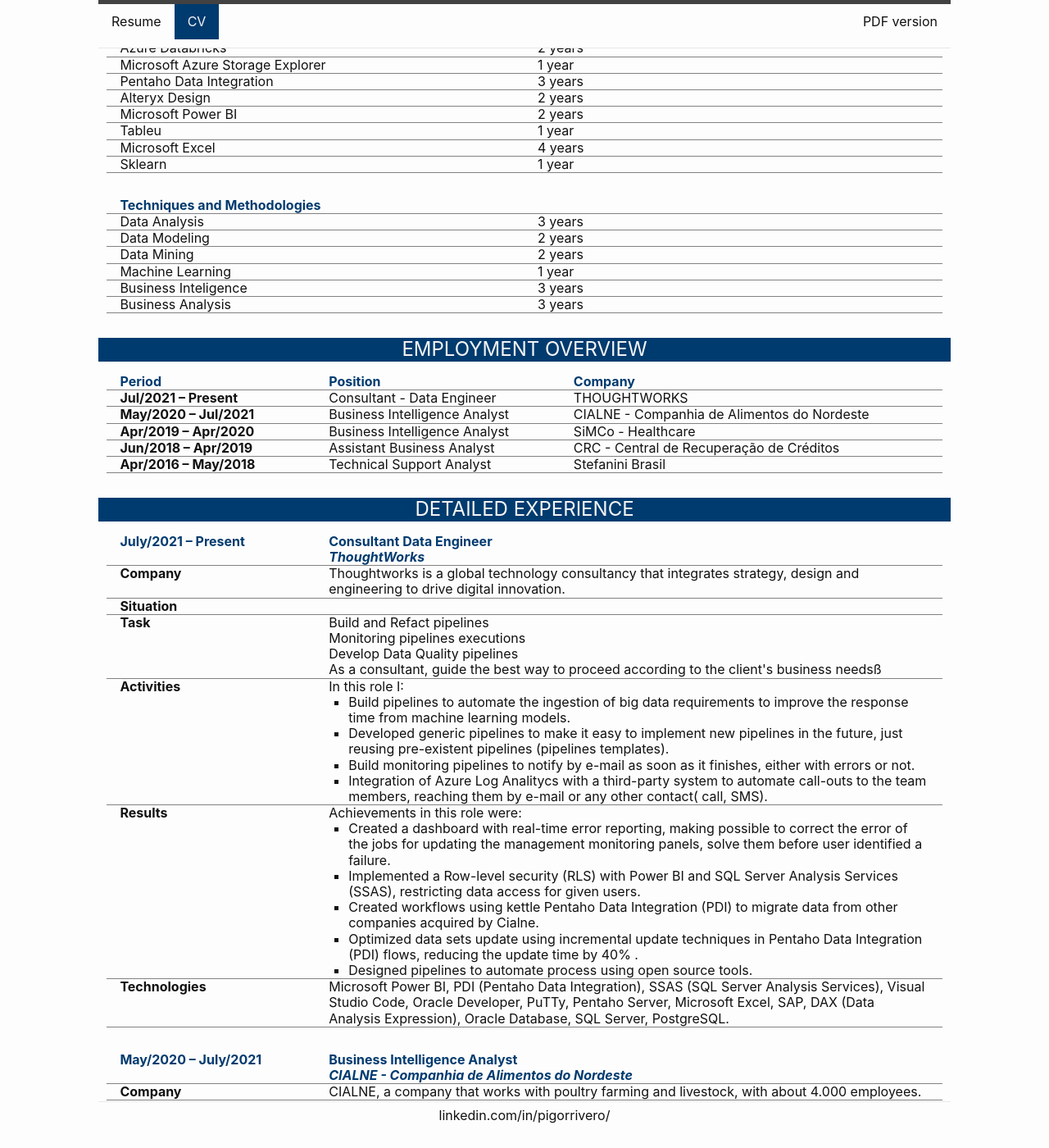
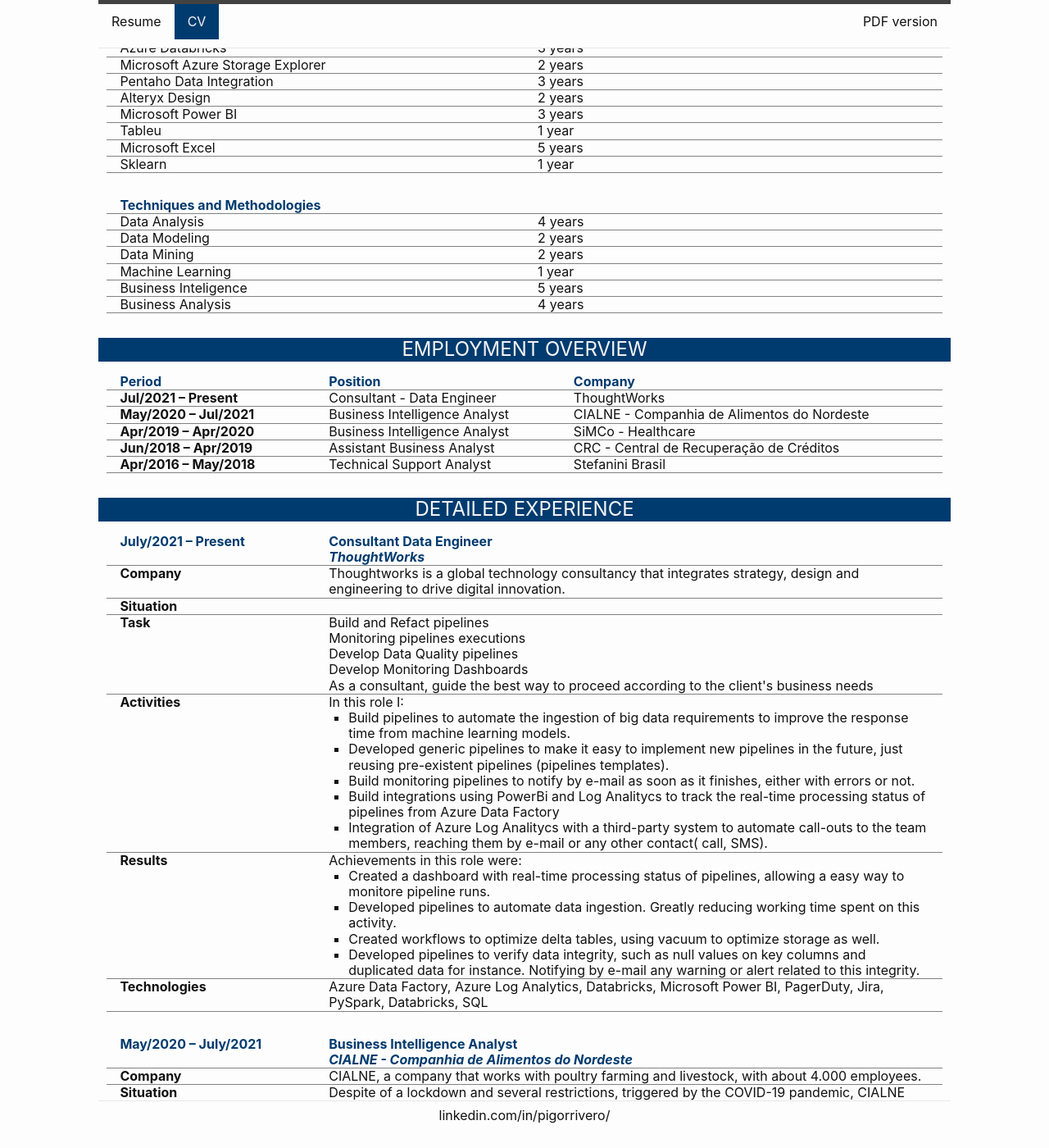
Before and after one commit to IgorRivero/igorrivero.github.io, a Jekyll site: the page built from cv.md, in a window 1280 px wide and 1400 px high, scrolled down 903 px. Shown: the whole window at 82% size. Built offline with Jekyll 4.4.1, drawn with Linux system fonts in a browser that asks for light colours; some of the changed text lies outside the part shown.

Commit message:
updatingCV

```diff
--- a/_data/experience.json
+++ b/_data/experience.json
@@ -2,12 +2,13 @@
     "jobs": [
         {
             "role": "Consultant - Data Engineer",
-            "company": "THOUGHTWORKS",
+            "company": "ThoughtWorks",
             "period": "Jul/2021 – Present",
             "achievements": [
                 "Build pipelines to automate the ingestion of big data requirements to improve the response time from machine learning models.",
                 "Developed generic pipelines to make it easy to implement new pipelines in the future, just reusing pre-existent pipelines (pipelines templates)",
                 "Build monitoring pipelines to notify by e-mail as soon as it finishes, either with errors or not.",
+                "Build integrations using PowerBi and Log Analitycs to the real-time processing status of pipelines from Azure Data Factory",
                 "Integration of Azure Log Analitycs with a third-party system to automate call-outs to the team members, reaching them by e-mail or any other contact( call, SMS)"
 
             ]
@@ -17,7 +18,8 @@
             "company": "CIALNE - Companhia de Alimentos do Nordeste ",
             "period": "May/2020 – Jul/2021",
             "achievements": [
-                "Created a dashboard with real-time error reporting, making possible to correct jobs failures that update the management monitoring panels, solve them before user identified a failure.",                "Implemented a Row-level security (RLS), restricting data access for given users.",
+                "Created a dashboard with real-time error reporting, making possible to correct jobs failures that update the management monitoring panels, solve them before user identified a failure.",
+                "Implemented a Row-level security (RLS), restricting data access for given users.",
                 "Created workflows to migrate data from other companies acquired by Cialne.",
                 "Optimized data sets update using incremental update techniques ,reducing the update time by 40% .",
                 "Designed pipelines to automate process using open source tools.",
--- a/_data/projects.json
+++ b/_data/projects.json
@@ -10,25 +10,26 @@
             "Build and Refact pipelines",
             "Monitoring pipelines executions",
             "Develop Data Quality pipelines ",
-            "As a consultant, guide the best way to proceed according to the client's business needsß "
+            "Develop Monitoring Dashboards",
+            "As a consultant, guide the best way to proceed according to the client's business needs "
         ],
         "activities": [
             "Build pipelines to automate the ingestion of big data requirements to improve the response time from machine learning models.",
             "Developed generic pipelines to make it easy to implement new pipelines in the future, just reusing pre-existent pipelines (pipelines templates).",
             "Build monitoring pipelines to notify by e-mail as soon as it finishes, either with errors or not.",
+            "Build integrations using PowerBi and Log Analitycs to track the real-time processing status of pipelines from Azure Data Factory",
             "Integration of Azure Log Analitycs with a third-party system to automate call-outs to the team members, reaching them by e-mail or any other contact( call, SMS)."
 
 
         ],
         "results": [
 
-            "Created a dashboard with real-time error reporting, making possible to correct the error of the jobs for updating the management monitoring panels, solve them before user identified a failure.",
-            "Implemented a Row-level security (RLS) with Power BI and SQL Server Analysis Services (SSAS), restricting data access for given users.",
-            "Created workflows using kettle Pentaho Data Integration (PDI) to migrate data from other companies acquired by Cialne.",
-            "Optimized data sets update using incremental update techniques in Pentaho Data Integration (PDI) flows, reducing the update time by 40% .",
-            "Designed pipelines to automate process using open source tools."
+            "Created a dashboard with real-time processing status of pipelines, allowing a easy way to monitore pipeline runs.",
+            "Developed pipelines to automate data ingestion. Greatly reducing working time spent on this activity.",
+            "Created workflows to optimize delta tables, using vacuum to optimize storage as well.",
+            "Developed pipelines to verify data integrity, such as null values on key columns and duplicated data for instance. Notifying by e-mail any warning or alert related to this integrity."
         ],
-        "technologies": " Microsoft Power BI, PDI (Pentaho Data Integration), SSAS (SQL Server Analysis Services), Visual Studio Code, Oracle Developer, PuTTy, Pentaho Server, Microsoft Excel, SAP, DAX (Data Analysis Expression), Oracle Database, SQL Server, PostgreSQL."
+        "technologies": "Azure Data Factory, Azure Log Analytics, Databricks, Microsoft Power BI, PagerDuty, Jira, PySpark, Databricks, SQL"
     },
     {
         "role": "Business Intelligence Analyst",
```
Also changed, not shown: _data/skills.json (+32 -32 lines), 3 other files.
